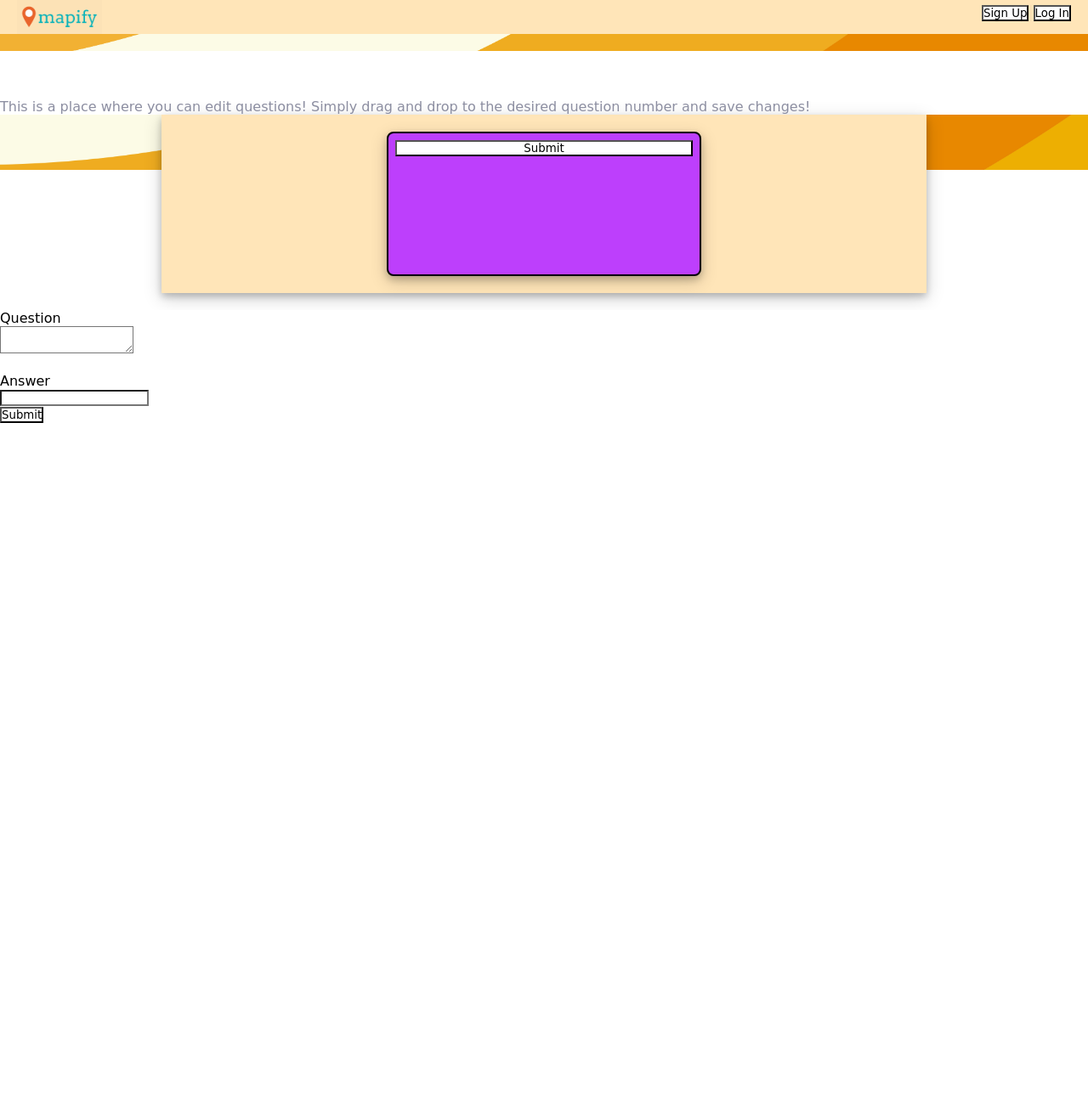
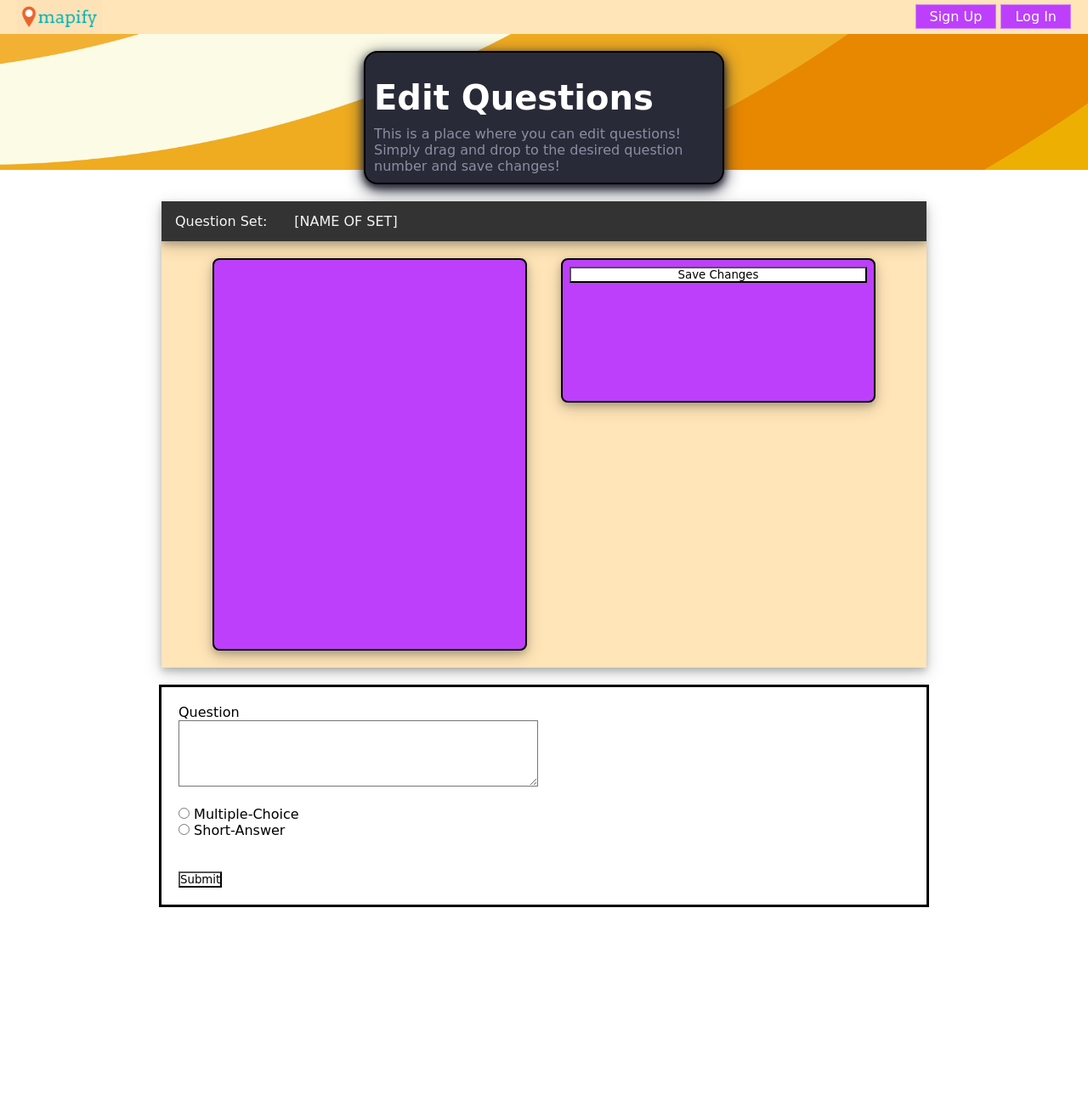
Before and after one commit to msyukri-zaidin/mapify-forked, a Flask app: page /admin in a window 1280 px wide. Shown: the top 1308 px of the page at 85% size. Before the commit the page ends 498 px from the top, so only its background shows below. Run offline with Flask 2, Linux system fonts and the light colour scheme; data that the repository does not hold is empty; some libraries are stand-ins or nearby versions; some web fonts are replaced.

Commit message:
Added HTML for container nav bar and new form inputs, changed element names to follow naming conventions

```diff
--- a/app/templates/admin_page.html
+++ b/app/templates/admin_page.html
@@ -3,10 +3,8 @@
 
 <head>
     <script src="https://ajax.googleapis.com/ajax/libs/jquery/3.4.1/jquery.min.js"></script>
-    <script>
-
-    </script>
     <link rel="stylesheet" href="{{url_for('static',filename='css/admin_page.css')}}" />
+    <link href="https://css.gg/css?=|add|remove" rel="stylesheet">
     <title>Admin Page</title>
 </head>
 
@@ -14,18 +12,30 @@
         <div class="header">
             <a href="#"><img id="logo" src="{{url_for('static',filename='css/images/mapify-2.png')}}" style="width:100px"></a>
             <nav class="tab-right">
-                <button id="header-signup-button" class="headerButton">Sign Up</button>
-                <button id="header-login-button" class="headerButton">Log In</button>
+                <button id="header-signup-button" class="header-button">Sign Up</button>
+                <button id="header-login-button" class="header-button">Log In</button>
             </nav>
         </div>
 
-    <div class="headerBox">
+    <div class="header-box">
         <h1>Edit Questions</h1>
         <p>This is a place where you can edit questions! Simply drag and drop to the desired question number and save changes!</p>
     </div>
 
+    <div class="container-nav">
+
+        <div class="questionset">Question Set: </div>
+        <a href="#" class="questionset-dropdown" id="questionset-name" onclick="dropdown()">[NAME OF SET]</a>
+        <div class="questionset-dropdown-content"id= "dropdown" >
+            <a href='#'>[Question Set]</a>
+            <a href='#'>[Question Set]</a>
+            <a href='#'>[Question Set]</a>
+        </div>
+    </div>
+
     <div class="container" id="container">
-        <div class="questionPool">
+
+        <div class="question-pool">
             {% for question in questionPool %}
                 <div class="question-item" draggable="true">{{ question.id }}<br>{{ question }}<br>{{ question.answer }}</div>
             {% endfor %}
@@ -38,39 +48,64 @@
                 {% endif %}
             </div>
             {% endfor %}
-            <button type="button" id="saveButton">Submit</button>
+            <button type="button" id="save-button">Save Changes</button>
         </div>
 
     </div>
 
 
 
-    <div class="inputContainer">
+    <div class="form-input">
         <form action="" method="POST">
             {{ form.hidden_tag() }}
             <!-- This is where the Question will go-->
             {{ form.question.label }} <br>
-            {{ form.question(class="inputLabel")}}
+            {{ form.question(rows="4", cols="50", class="form-input-box")}}
             <br>
             <br>
-            <!-- This is where the Answer will go-->
-            {{ form.answer.label }} <br>
-            {{ form.answer(class="inputLabel")}}
-            <!-- This is where the Difficulty will go-->
-            <!-- {% for subfield in form.difficulty %}
+            <!-- This is where the question type will go-->
+            {% for subfield in form.questionType %}
                 <tr>
-                    <td>{{ subfield }}</td>
+                    <td >{{ subfield(class="questionType",onclick="showAnswerField()") }}</td>
                     <td>{{ subfield.label }}</td><br>
                 </tr>
-            {% endfor %} -->
+            {% endfor %}
             <br>
-            <p> {{ form.submit(class="inputLabel") }}</p>
+            <!-- This is where the Answer will go-->
+            <div id="form-short-answer">
+                {{ form.answer.label }} <br>
+                {{ form.answer(class="form-input-box")}}
+            </div>
+
+            <div id="form-multiple-choice-answer">
+                Choices
+                <div class="multiple-choice-number">
+                    <i class="gg-remove" onclick="deductNum()"></i>
+                    <pre>     </pre><pre id="multiple-choice-num">2</pre><pre>     </pre>
+                    <i class="gg-add" onclick="addNum()"></i>
+                </div>
+
+                <br>
+                <div id="multiple-choice-option-list">
+                    <div class= "multiple-choice-option" id="multiple-choice-correct-option">Correct Option<input type="text" class="option-input"></div><br>
+                    <div class= "multiple-choice-option">Possible Option<input type="text" class="option-input"></div>
+                </div>
+            </div>
+
+            <br>
+            <p> {{ form.submit(class="form-input-label") }}</p>
         </form>
     </div>
 
 
     <script src="{{ url_for('static', filename='admin_page.js') }}"></script>
 
+    {% for i in range(15) %}
+        <br>
+    {% endfor %}
+
+
+
     </body>
 
 </html>
```
